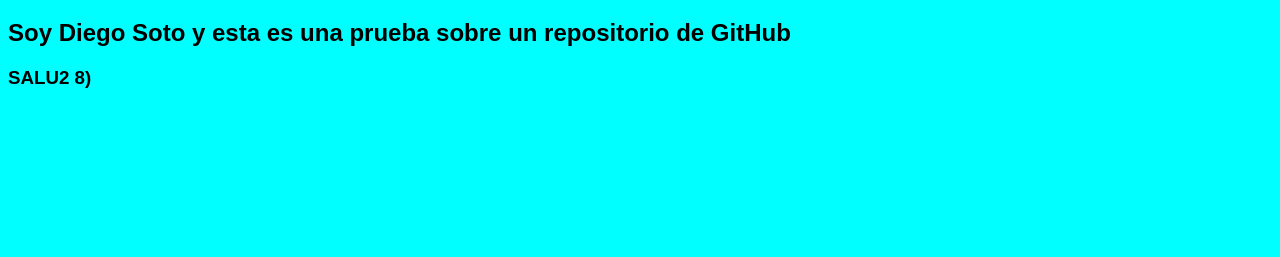
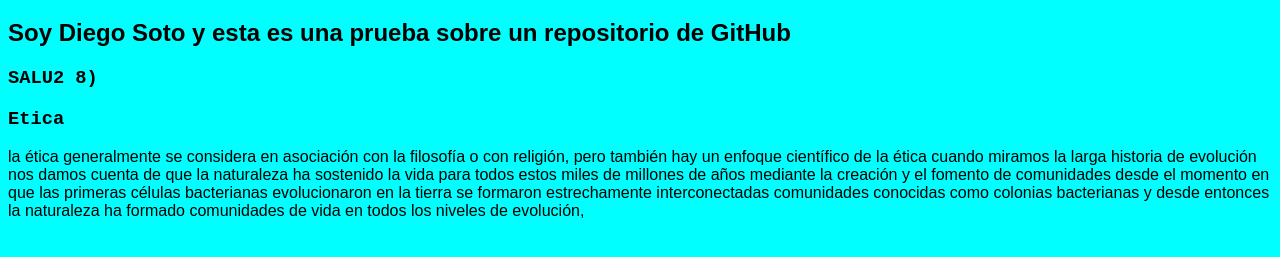
Before and after one commit to diegonino246/Ejemplo-Repositorio, a plain HTML site: page index.html in a window 1280 px wide. Shown: the part 61-318 px from the top of the page. Drawn offline with Linux system fonts and the light colour scheme; a web font is replaced by a local one.

Commit message:
version 2

```diff
--- a/estilos.css
+++ b/estilos.css
@@ -2,3 +2,7 @@ body{
     background-color: aqua;
     font-family: 'DotGothic16', sans-serif;
 }
+
+h3{
+    font-family: 'Courier New', Courier, monospace;
+}
--- a/index.html
+++ b/index.html
@@ -13,5 +13,8 @@
     <h1>HOLA</h1>
     <h2>Soy Diego Soto y esta es una prueba sobre un repositorio de GitHub</h2>
     <h3>SALU2 8)</h3>
+
+    <h3>Etica</h3>
+    <p>la ética generalmente se considera en asociación con la filosofía o con religión, pero también hay un enfoque científico de la ética cuando miramos la larga historia de evolución nos damos cuenta de que la naturaleza ha sostenido la vida para todos estos miles de millones de años mediante la creación y el fomento de comunidades desde el momento en que las primeras células bacterianas evolucionaron en la tierra se formaron estrechamente interconectadas comunidades conocidas como colonias bacterianas y desde entonces la naturaleza ha formado comunidades de vida en todos los niveles de evolución,</p>
 </body>
 </html>
```
